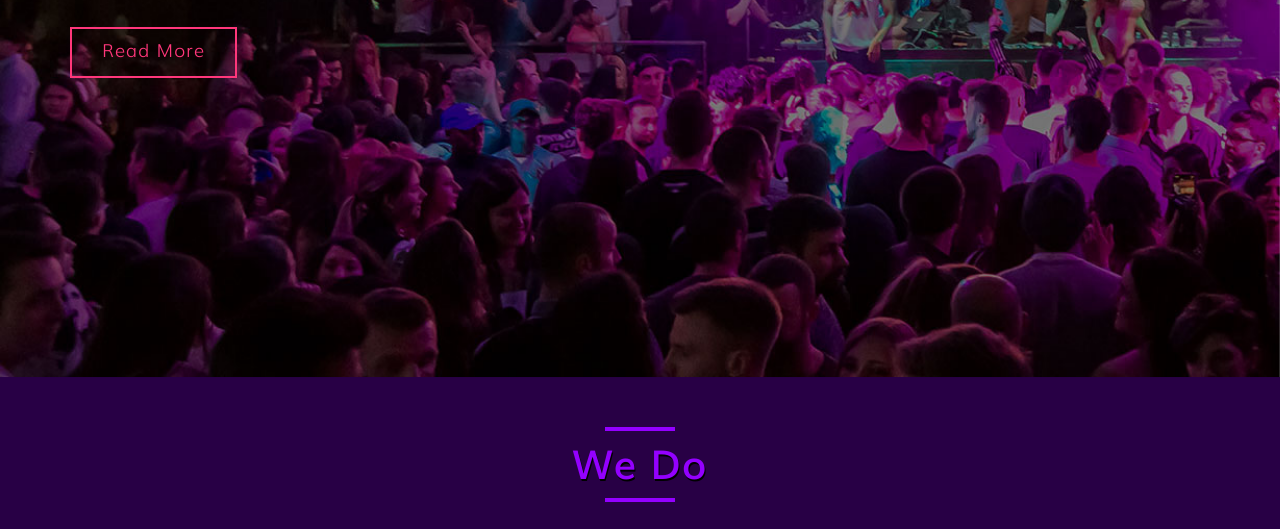
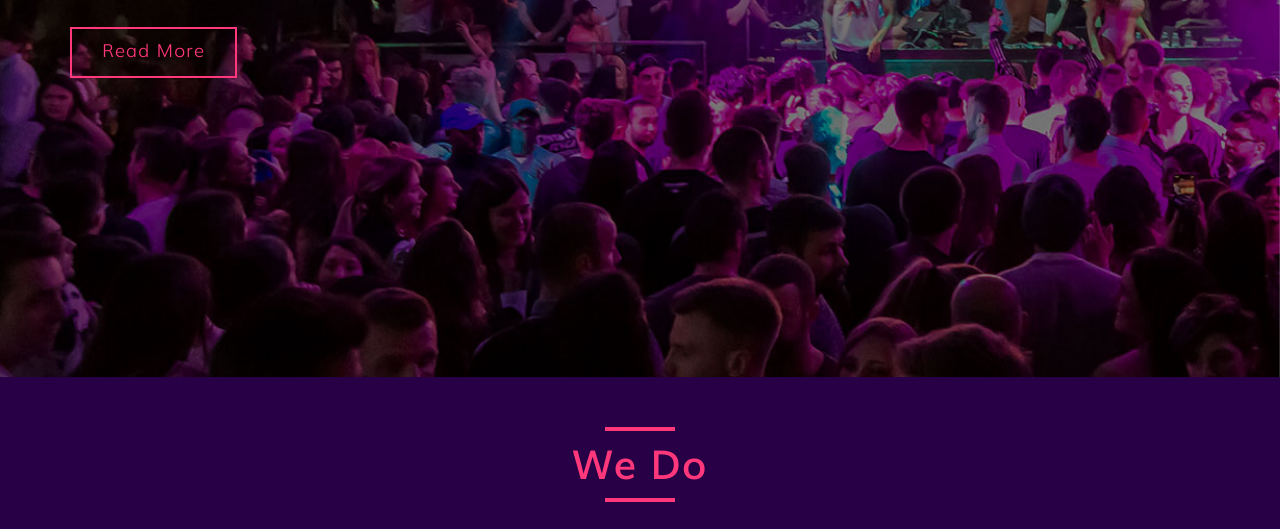
Before and after one commit to mohit-design/mohit-music, a plain HTML site: page index.html in a window 1280 px wide. Shown: the part 422-951 px from the top of the page. Drawn offline with Linux system fonts and the light colour scheme.

Commit message:
change in css and js

```diff
--- a/css/style.css
+++ b/css/style.css
@@ -28,9 +28,9 @@
 /*------- Common CSS Starts -------*/
 
 .flex-align-center-desktop { -webkit-align-items: center; align-items: center; display: -webkit-box; display: -webkit-flex; display: -ms-flexbox; display: flex; }
-.section-heading > h2 { color: #9400ff; font: 4rem/1 "Muli-SemiBold"; margin-bottom: 30px; padding: 15px 0 20px; position: relative; text-shadow: 1px 2px 0 #000; z-index: 1; }
+.section-heading > h2 { color: #ff377b; font: 4rem/1 "Muli-SemiBold"; margin-bottom: 30px; padding: 15px 0 20px; position: relative; z-index: 1; }
 .section-heading > h2::before,
-.section-heading > h2::after { background-color: #9400ff; content: ""; display: block; height: 4px; left: 50%; position: absolute; top: 0; -webkit-transform: translateX(-50%); -moz-transform: translateX(-50%); -ms-transform: translateX(-50%); -o-transform: translateX(-50%); transform: translateX(-50%); width: 70px; }
+.section-heading > h2::after { background-color: #ff377b; content: ""; display: block; height: 4px; left: 50%; position: absolute; top: 0; -webkit-transform: translateX(-50%); -moz-transform: translateX(-50%); -ms-transform: translateX(-50%); -o-transform: translateX(-50%); transform: translateX(-50%); width: 70px; }
 .section-heading > h2::after { bottom: 0; top: auto; }
 .section-heading > p { color: #c393cb; margin-bottom: 50px; }
 p { font: 1.8rem/1.7 "Muli-Light"; }
--- a/js/main.js
+++ b/js/main.js
@@ -92,9 +92,9 @@
   }
 });
 // Disabled Right Click JS
-// window.oncontextmenu = function () {
-//   return false;
-// }
+window.oncontextmenu = function () {
+  return false;
+}
 // Disabled Ctrl + U and Ctrl + C JS
 $(document).keydown(function(event) {
 	var pressedKey = String.fromCharCode(event.keyCode).toLowerCase();
```
